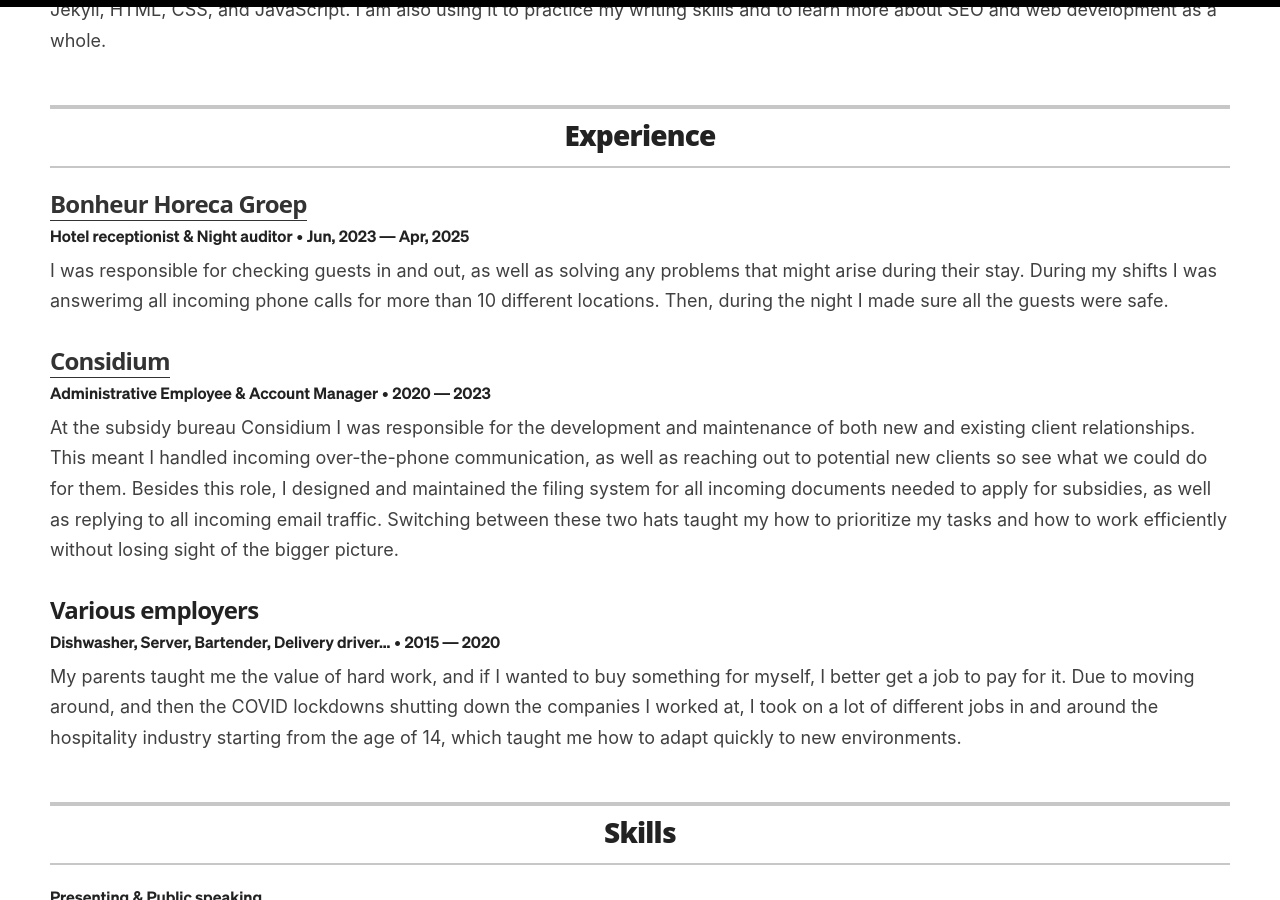
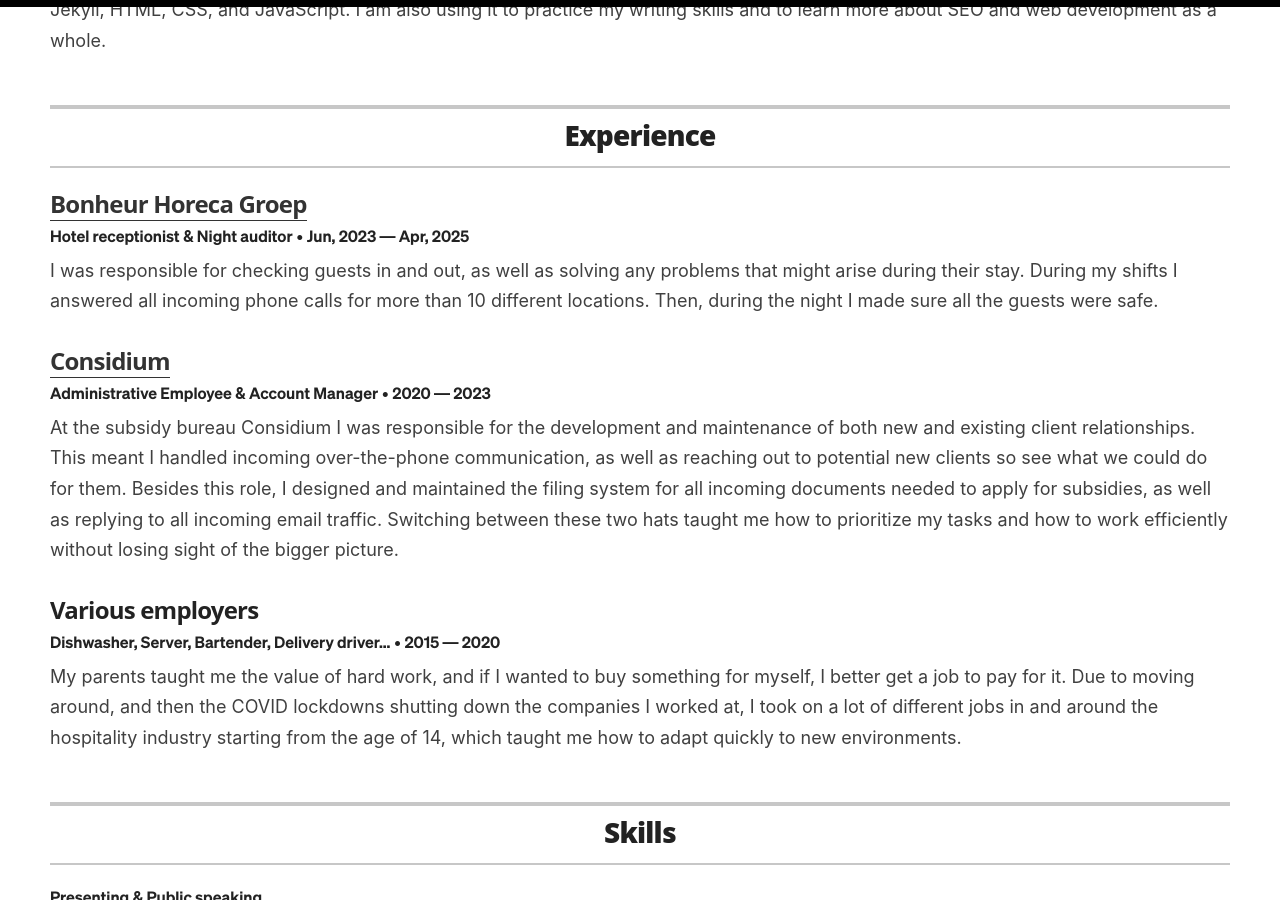
Before and after one commit to Pil0tz/pil0tz.github.io, a Jekyll site: the page built from _pages/resume.md, in a window 1280 px wide and 900 px high, scrolled down 1676 px. Built offline with Jekyll 4.4.1, drawn with Linux system fonts in a browser that asks for light colours.

Commit message:
Fixed another typo

```diff
--- a/_data/experience.yml
+++ b/_data/experience.yml
@@ -5,7 +5,7 @@
   url: https://www.bonheurhorecagroep.nl/
   summary: |
     I was responsible for checking guests in and out, as well as solving any problems that might arise during their stay.
-    During my shifts I was answerimg all incoming phone calls for more than 10 different locations.
+    During my shifts I answered all incoming phone calls for more than 10 different locations.
     Then, during the night I made sure all the guests were safe.
 
 - company: Considium
@@ -16,7 +16,7 @@
     At the subsidy bureau Considium I was responsible for the development and maintenance of both new and existing client relationships.
     This meant I handled incoming over-the-phone communication, as well as reaching out to potential new clients so see what we could do for them.
     Besides this role, I designed and maintained the filing system for all incoming documents needed to apply for subsidies, as well as replying to all incoming email traffic.
-    Switching between these two hats taught my how to prioritize my tasks and how to work efficiently without losing sight of the bigger picture.
+    Switching between these two hats taught me how to prioritize my tasks and how to work efficiently without losing sight of the bigger picture.
 
 
 - company: Various employers
```
